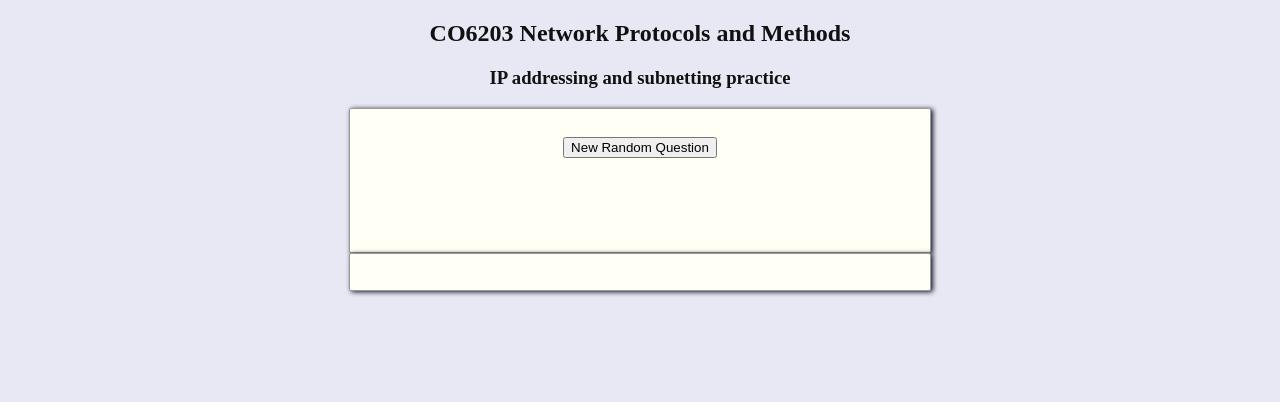
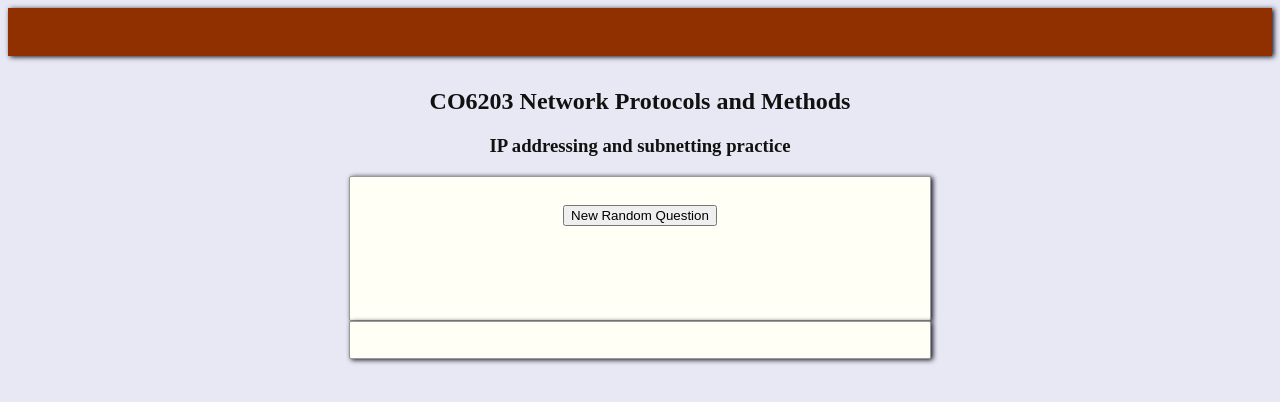
Before and after one commit to DrMikeMorgan/DrMikeMorgan.github.io, a plain HTML site: page IPs.html in a window 1280 px wide. Drawn offline with Linux system fonts and the light colour scheme.

Commit message:
Red Line

```diff
--- a/IPs.html
+++ b/IPs.html
@@ -2,7 +2,7 @@
 <html>
 <head><link rel="stylesheet" href="css.css">
 <body>
-
+<div class = "redline">   </div>
 <center><h2>CO6203 Network Protocols and Methods</h2></center>
 <center><h3>IP addressing and subnetting practice</h3></center>
 
```
